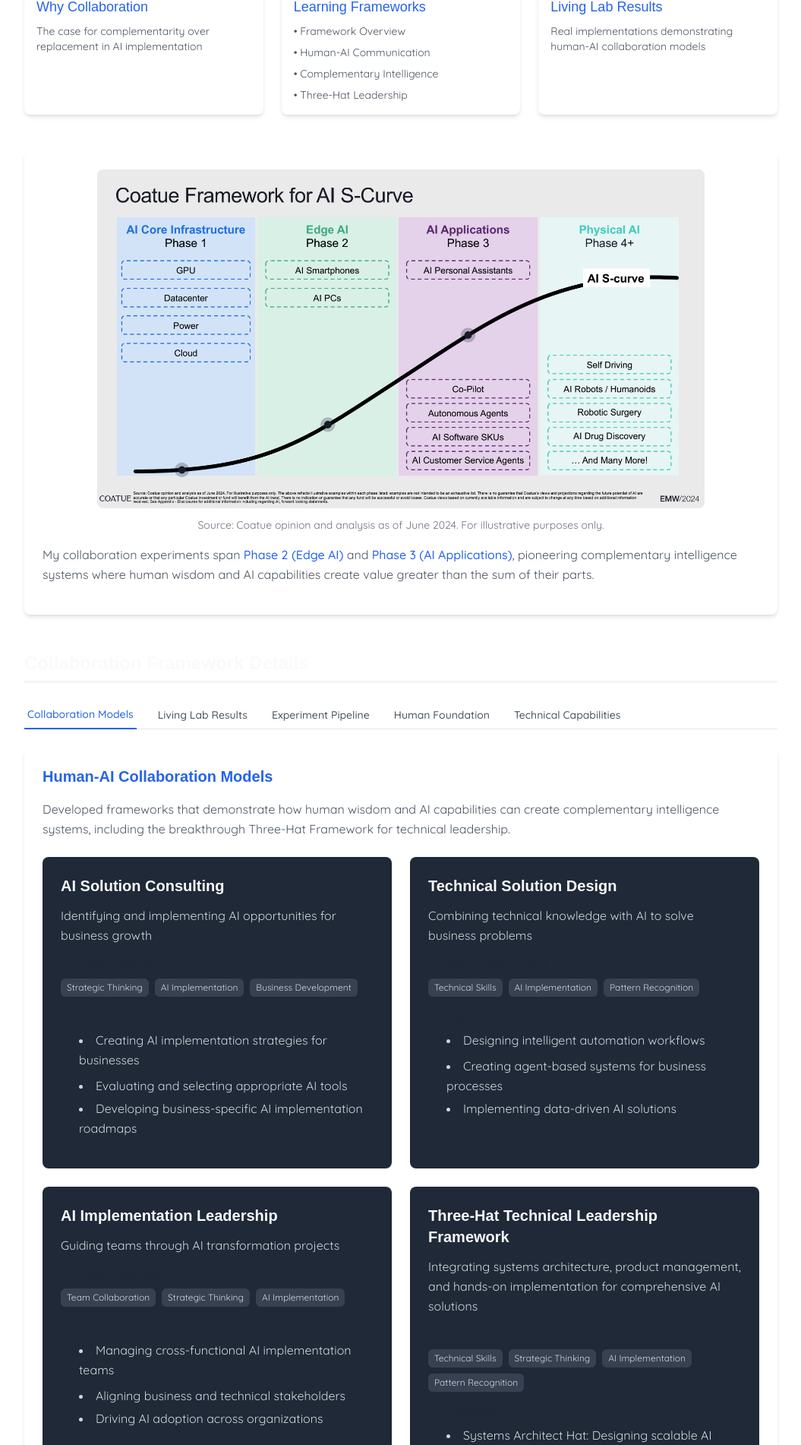
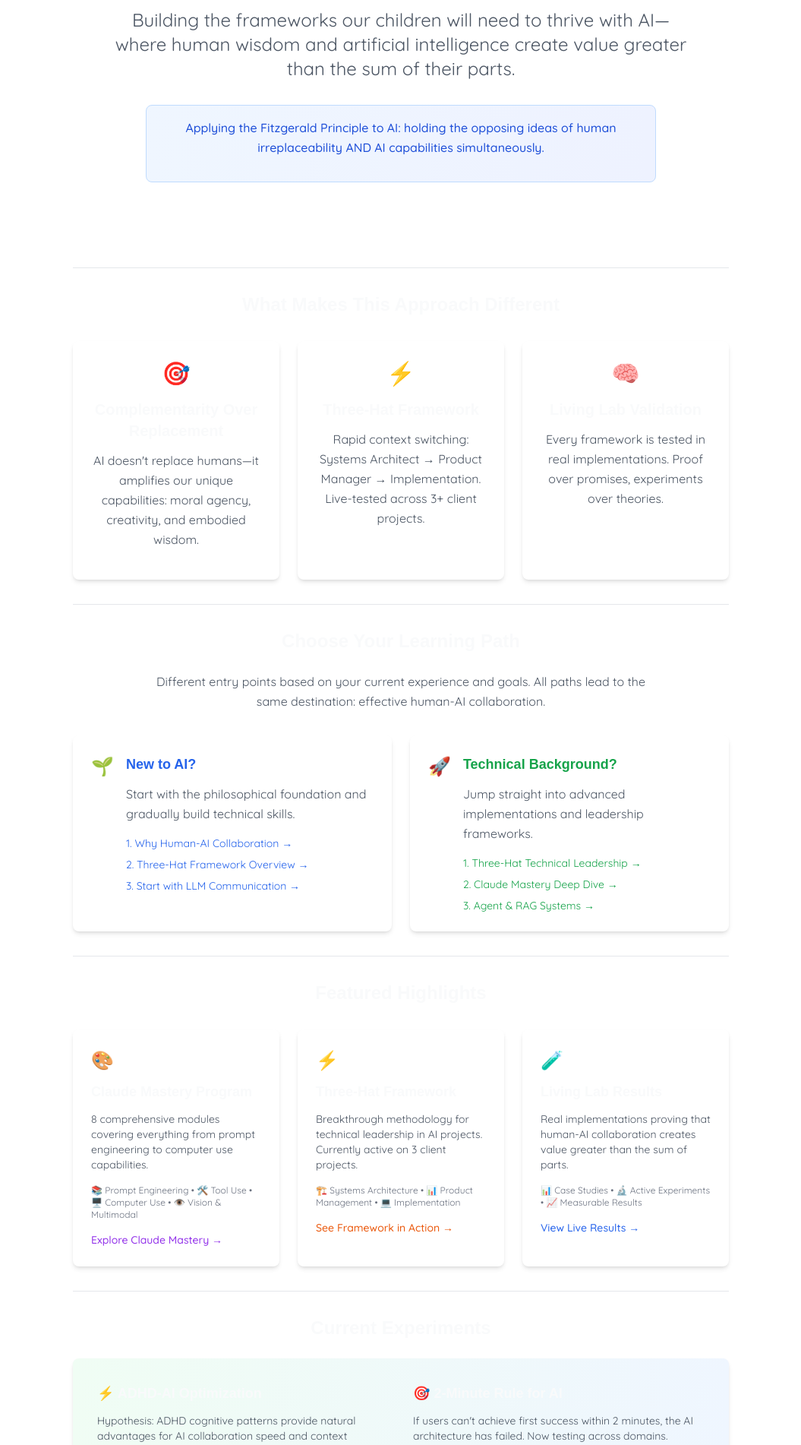
Before and after one commit to daveliew/my-portfolio, a Next.js app: page /ai-journey in a window 1280 px wide. Shown: the part 386-2288 px from the top of the page at 76% size, without its empty margins (112-1167 px from the left). Built offline with nearby package versions, Linux system fonts and the light colour scheme; a web font is replaced by a local one.

Commit message:
AI Journey page now serves as a compelling showcase that makes people want to explore your   deep content via the mega-menu, rather than burying it in tabs!

```diff
--- a/app/ai-journey/page.tsx
+++ b/app/ai-journey/page.tsx
@@ -1,215 +1,268 @@
 'use client';
 
-import { useState } from 'react';
+import React from 'react';
+import Link from 'next/link';
 import { motion } from 'framer-motion';
-import Image from 'next/image';
-import Link from 'next/link';
-import { PageLayout, Card, SectionHeader } from '@/components/common';
-import { sectionAnimation } from '@/utils/animations';
-import journeyData from '@/data/ai-journey.json';
-import { AIJourneyData, CaseStudy } from '@/types/ai-journey';
-import { SkillsMatrix, RoadmapTimeline, CaseStudyCard, FoundationSkills, CombinedCapabilities } from '../../components/skills';
+import { PageLayout, Card, CTAButton } from '@/components/common';
+import { fadeInUp, sectionAnimation } from '@/utils/animations';
 
 export default function AIJourneyPage() {
-  const [activeTab, setActiveTab] = useState<string>('combined');
-  const typedJourneyData = journeyData as AIJourneyData;
-  const { journey } = typedJourneyData;
-
   return (
     <PageLayout
-      title="Human-AI Collaboration Journey"
-      description="First-rate intelligence through productive tensions: Pioneering complementary intelligence systems through real-world experimentation and framework development"
-      maxWidth="5xl"
+      title="AI Journey"
+      description="Pioneering Human-AI Collaboration for the Next Generation"
+      maxWidth="4xl"
     >
+      {/* Hero Section */}
+      <section className="py-12 md:py-20">
+        <motion.div
+          {...fadeInUp()}
+          className="text-center"
+        >
+          <h1 className="text-4xl md:text-5xl font-bold mb-6">
+            Pioneering Human-AI Collaboration
+          </h1>
+          <p className="text-xl md:text-2xl text-gray-600 dark:text-gray-300 mb-8 max-w-3xl mx-auto">
+            Building the frameworks our children will need to thrive with AI—where human wisdom and artificial intelligence create value greater than the sum of their parts.
+          </p>
 
-      {/* AI Journey Navigation */}
+          {/* Fitzgerald Connection */}
+          <div className="max-w-2xl mx-auto mb-8 p-4 bg-gradient-to-r from-blue-50 to-indigo-50 dark:from-blue-900/20 dark:to-indigo-900/20 rounded-lg border border-blue-200 dark:border-blue-800">
+            <p className="text-blue-700 dark:text-blue-300 font-medium">
+              Applying the Fitzgerald Principle to AI: holding the opposing ideas of human irreplaceability AND AI capabilities simultaneously.
+            </p>
+          </div>
+        </motion.div>
+      </section>
+
+      {/* What Makes This Different */}
       <motion.section
         {...sectionAnimation(0)}
-        className="mb-12"
+        className="py-8 border-t border-gray-200 dark:border-gray-700"
       >
-        <SectionHeader title="Human-AI Collaboration Framework" />
-        <div className="grid grid-cols-1 md:grid-cols-3 gap-6">
-          <Link href="/ai-journey/why-ai">
-            <Card hover className="p-4 h-full">
-              <h3 className="text-lg font-medium text-blue-600 dark:text-blue-400 mb-2">Why Collaboration</h3>
-              <p className="text-gray-600 dark:text-gray-300 text-sm">The case for complementarity over replacement in AI implementation</p>
+        <h2 className="text-2xl font-semibold mb-8 text-center">What Makes This Approach Different</h2>
+
+        <div className="grid md:grid-cols-3 gap-6">
+          <Card className="p-6 text-center">
+            <div className="text-3xl mb-4">🎯</div>
+            <h3 className="text-xl font-semibold mb-3">Complementarity Over Replacement</h3>
+            <p className="text-gray-600 dark:text-gray-400">
+              AI doesn&apos;t replace humans—it amplifies our unique capabilities: moral agency, creativity, and embodied wisdom.
+            </p>
           </Card>
+
+          <Card className="p-6 text-center">
+            <div className="text-3xl mb-4">⚡</div>
+            <h3 className="text-xl font-semibold mb-3">Three-Hat Framework</h3>
+            <p className="text-gray-600 dark:text-gray-400">
+              Rapid context switching: Systems Architect → Product Manager → Implementation. Live-tested across 3+ client projects.
+            </p>
+          </Card>
+
+          <Card className="p-6 text-center">
+            <div className="text-3xl mb-4">🧠</div>
+            <h3 className="text-xl font-semibold mb-3">Living Lab Validation</h3>
+            <p className="text-gray-600 dark:text-gray-400">
+              Every framework is tested in real implementations. Proof over promises, experiments over theories.
+            </p>
+          </Card>
+        </div>
+      </motion.section>
+
+      {/* Choose Your Path */}
+      <motion.section
+        {...sectionAnimation(1)}
+        className="py-8 border-t border-gray-200 dark:border-gray-700"
+      >
+        <h2 className="text-2xl font-semibold mb-6 text-center">Choose Your Learning Path</h2>
+        <p className="text-center text-gray-600 dark:text-gray-400 mb-8 max-w-2xl mx-auto">
+          Different entry points based on your current experience and goals. All paths lead to the same destination: effective human-AI collaboration.
+        </p>
+
+        <div className="grid md:grid-cols-2 gap-6">
+          {/* New to AI */}
+          <Card hover className="p-6">
+            <div className="flex items-start space-x-4">
+              <div className="text-2xl">🌱</div>
+              <div className="flex-1">
+                <h3 className="text-lg font-semibold mb-3 text-blue-600 dark:text-blue-400">New to AI?</h3>
+                <p className="text-gray-600 dark:text-gray-400 mb-4">
+                  Start with the philosophical foundation and gradually build technical skills.
+                </p>
+                <div className="space-y-2">
+                  <Link
+                    href="/ai-journey/why-ai"
+                    className="block text-sm text-blue-600 dark:text-blue-400 hover:underline"
+                  >
+                    1. Why Human-AI Collaboration →
                   </Link>
-
-          <Card className="p-4">
-            <h3 className="text-lg font-medium text-blue-600 dark:text-blue-400 mb-2">Learning Frameworks</h3>
-            <div className="space-y-2 mt-2">
-              <Link href="/ai-journey/how-to-learn/overview" className="block text-gray-600 dark:text-gray-300 text-sm hover:text-blue-600 dark:hover:text-blue-400 transition-colors">
-                • Framework Overview
+                  <Link
+                    href="/ai-journey/how-to-learn/overview"
+                    className="block text-sm text-blue-600 dark:text-blue-400 hover:underline"
+                  >
+                    2. Three-Hat Framework Overview →
                   </Link>
-              <Link href="/ai-journey/how-to-learn/llm-handling" className="block text-gray-600 dark:text-gray-300 text-sm hover:text-blue-600 dark:hover:text-blue-400 transition-colors">
-                • Human-AI Communication
+                  <Link
+                    href="/ai-journey/how-to-learn/llm-handling"
+                    className="block text-sm text-blue-600 dark:text-blue-400 hover:underline"
+                  >
+                    3. Start with LLM Communication →
                   </Link>
-              <Link href="/ai-journey/how-to-learn/agent-rag" className="block text-gray-600 dark:text-gray-300 text-sm hover:text-blue-600 dark:hover:text-blue-400 transition-colors">
-                • Complementary Intelligence
-              </Link>
-              <Link href="/ai-journey/how-to-learn/technical-leadership" className="block text-gray-600 dark:text-gray-300 text-sm hover:text-blue-600 dark:hover:text-blue-400 transition-colors">
-                • Three-Hat Leadership
-              </Link>
+                </div>
+              </div>
             </div>
           </Card>
 
-          <Link href="/ai-journey/portfolio">
-            <Card hover className="p-4 h-full">
-              <h3 className="text-lg font-medium text-blue-600 dark:text-blue-400 mb-2">Living Lab Results</h3>
-              <p className="text-gray-600 dark:text-gray-300 text-sm">Real implementations demonstrating human-AI collaboration models</p>
+          {/* Technical Background */}
+          <Card hover className="p-6">
+            <div className="flex items-start space-x-4">
+              <div className="text-2xl">🚀</div>
+              <div className="flex-1">
+                <h3 className="text-lg font-semibold mb-3 text-green-600 dark:text-green-400">Technical Background?</h3>
+                <p className="text-gray-600 dark:text-gray-400 mb-4">
+                  Jump straight into advanced implementations and leadership frameworks.
+                </p>
+                <div className="space-y-2">
+                  <Link
+                    href="/ai-journey/how-to-learn/technical-leadership"
+                    className="block text-sm text-green-600 dark:text-green-400 hover:underline"
+                  >
+                    1. Three-Hat Technical Leadership →
+                  </Link>
+                  <Link
+                    href="/ai-journey/how-to-learn/claude-mastery"
+                    className="block text-sm text-green-600 dark:text-green-400 hover:underline"
+                  >
+                    2. Claude Mastery Deep Dive →
+                  </Link>
+                  <Link
+                    href="/ai-journey/how-to-learn/agent-rag"
+                    className="block text-sm text-green-600 dark:text-green-400 hover:underline"
+                  >
+                    3. Agent & RAG Systems →
+                  </Link>
+                </div>
+              </div>
+            </div>
           </Card>
-          </Link>
         </div>
       </motion.section>
 
-      {/* Coatue Framework Image */}
+      {/* Featured Highlights */}
       <motion.section
-        {...sectionAnimation(1)}
-        className="mb-12"
+        {...sectionAnimation(2)}
+        className="py-8 border-t border-gray-200 dark:border-gray-700"
       >
-        <Card className="p-6 bg-gray-50 dark:bg-gray-800">
-        <div className="relative">
-          <Image
-            src="/images/coatue_framework.png"
-            alt="Coatue Framework for AI S-Curve"
-            width={800}
-            height={450}
-            className="rounded-lg mx-auto"
-          />
+        <h2 className="text-2xl font-semibold mb-8 text-center">Featured Highlights</h2>
+
+        <div className="grid md:grid-cols-3 gap-6">
+          {/* Claude Mastery */}
+          <Card hover className="p-6">
+            <div className="text-2xl mb-3">🎨</div>
+            <h3 className="text-lg font-semibold mb-3">Claude Mastery Program</h3>
+            <p className="text-gray-600 dark:text-gray-400 mb-4 text-sm">
+              8 comprehensive modules covering everything from prompt engineering to computer use capabilities.
+            </p>
+            <div className="text-xs text-gray-500 dark:text-gray-400 mb-3">
+              📚 Prompt Engineering • 🛠️ Tool Use • 🖥️ Computer Use • 👁️ Vision & Multimodal
             </div>
-        <p className="text-sm text-gray-500 dark:text-gray-400 text-center mt-3">
-          Source: Coatue opinion and analysis as of June 2024. For illustrative purposes only.
+            <Link
+              href="/ai-journey/how-to-learn/claude-mastery"
+              className="text-purple-600 dark:text-purple-400 hover:underline text-sm font-medium"
+            >
+              Explore Claude Mastery →
+            </Link>
+          </Card>
+
+          {/* Three-Hat Framework */}
+          <Card hover className="p-6">
+            <div className="text-2xl mb-3">⚡</div>
+            <h3 className="text-lg font-semibold mb-3">Three-Hat Framework</h3>
+            <p className="text-gray-600 dark:text-gray-400 mb-4 text-sm">
+              Breakthrough methodology for technical leadership in AI projects. Currently active on 3 client projects.
             </p>
-        <p className="text-gray-600 dark:text-gray-300 mt-4">
-          My collaboration experiments span <span className="text-blue-600 dark:text-blue-400 font-medium">Phase 2 (Edge AI)</span> and
-          <span className="text-blue-600 dark:text-blue-400 font-medium"> Phase 3 (AI Applications)</span>, pioneering complementary intelligence systems
-          where human wisdom and AI capabilities create value greater than the sum of their parts.
+            <div className="text-xs text-gray-500 dark:text-gray-400 mb-3">
+              🏗️ Systems Architecture • 📊 Product Management • 💻 Implementation
+            </div>
+            <Link
+              href="/ai-journey/how-to-learn/technical-leadership"
+              className="text-orange-600 dark:text-orange-400 hover:underline text-sm font-medium"
+            >
+              See Framework in Action →
+            </Link>
+          </Card>
+
+          {/* Living Lab */}
+          <Card hover className="p-6">
+            <div className="text-2xl mb-3">🧪</div>
+            <h3 className="text-lg font-semibold mb-3">Living Lab Results</h3>
+            <p className="text-gray-600 dark:text-gray-400 mb-4 text-sm">
+              Real implementations proving that human-AI collaboration creates value greater than the sum of parts.
             </p>
+            <div className="text-xs text-gray-500 dark:text-gray-400 mb-3">
+              📊 Case Studies • 🔬 Active Experiments • 📈 Measurable Results
+            </div>
+            <Link
+              href="/ai-journey/portfolio"
+              className="text-blue-600 dark:text-blue-400 hover:underline text-sm font-medium"
+            >
+              View Live Results →
+            </Link>
+          </Card>
+        </div>
+      </motion.section>
+
+      {/* Current Experiments */}
+      <motion.section
+        {...sectionAnimation(3)}
+        className="py-8 border-t border-gray-200 dark:border-gray-700"
+      >
+        <h2 className="text-2xl font-semibold mb-6 text-center">Current Experiments</h2>
+
+        <Card className="p-8 bg-gradient-to-r from-green-50 to-blue-50 dark:from-green-900/20 dark:to-blue-900/20 border-green-200 dark:border-green-800">
+          <div className="grid md:grid-cols-2 gap-8">
+            <div>
+              <h3 className="text-lg font-semibold mb-3">⚡ ADHD-AI Optimization</h3>
+              <p className="text-gray-600 dark:text-gray-400 mb-2 text-sm">
+                Hypothesis: ADHD cognitive patterns provide natural advantages for AI collaboration speed and context switching.
+              </p>
+              <p className="text-sm text-orange-600 dark:text-orange-400 font-medium">
+                Status: Active research with preliminary validation
+              </p>
+            </div>
+
+            <div>
+              <h3 className="text-lg font-semibold mb-3">🎯 2-Minute Rule for AI</h3>
+              <p className="text-gray-600 dark:text-gray-400 mb-2 text-sm">
+                If users can&apos;t achieve first success within 2 minutes, the AI architecture has failed. Now testing across domains.
+              </p>
+              <p className="text-sm text-green-600 dark:text-green-400 font-medium">
+                Status: Proven in 3 implementations
+              </p>
+            </div>
+          </div>
         </Card>
       </motion.section>
 
-      {/* Tab Navigation */}
+      {/* CTA */}
       <motion.section
-        {...sectionAnimation(2)}
-        className="mb-8"
+        {...sectionAnimation(4)}
+        className="py-12 border-t border-gray-200 dark:border-gray-700 text-center"
       >
-        <SectionHeader title="Collaboration Framework Details" />
-        <div className="mb-6 border-b border-gray-200 dark:border-gray-700">
-          <nav className="flex flex-wrap space-x-4 md:space-x-6">
-            <button
-              onClick={() => setActiveTab('combined')}
-              className={`py-2 px-1 -mb-px font-medium text-sm ${
-                activeTab === 'combined'
-                  ? 'border-b-2 border-blue-600 dark:border-blue-400 text-blue-600 dark:text-blue-400'
-                  : 'text-gray-600 dark:text-gray-300 hover:text-blue-600 dark:hover:text-blue-400'
-              }`}
+        <h2 className="text-3xl font-bold mb-4">Ready to Pioneer?</h2>
+        <p className="text-lg mb-8 max-w-xl mx-auto text-gray-600 dark:text-gray-400">
+          Start your journey into human-AI collaboration. Every framework here is battle-tested and ready to implement.
+        </p>
+        <div className="flex flex-col sm:flex-row gap-4 justify-center">
+          <CTAButton href="/ai-journey/why-ai">
+            Start with Why AI
+          </CTAButton>
+          <Link
+            href="/ai-journey/how-to-learn/claude-mastery"
+            className="inline-flex items-center justify-center px-6 py-3 text-base font-medium rounded-md border-2 border-blue-600 text-blue-600 bg-transparent hover:bg-blue-50 dark:hover:bg-blue-900/20 transition-colors"
           >
-              Collaboration Models
-            </button>
-            <button
-              onClick={() => setActiveTab('casestudies')}
-              className={`py-2 px-1 -mb-px font-medium text-sm ${
-                activeTab === 'casestudies'
-                  ? 'border-b-2 border-blue-600 dark:border-blue-400 text-blue-600 dark:text-blue-400'
-                  : 'text-gray-600 dark:text-gray-300 hover:text-blue-600 dark:hover:text-blue-400'
-              }`}
-            >
-              Living Lab Results
-            </button>
-            <button
-              onClick={() => setActiveTab('roadmap')}
-              className={`py-2 px-1 -mb-px font-medium text-sm ${
-                activeTab === 'roadmap'
-                  ? 'border-b-2 border-blue-600 dark:border-blue-400 text-blue-600 dark:text-blue-400'
-                  : 'text-gray-600 dark:text-gray-300 hover:text-blue-600 dark:hover:text-blue-400'
-              }`}
-            >
-              Experiment Pipeline
-            </button>
-            <button
-              onClick={() => setActiveTab('foundation')}
-              className={`py-2 px-1 -mb-px font-medium text-sm ${
-                activeTab === 'foundation'
-                  ? 'border-b-2 border-blue-600 dark:border-blue-400 text-blue-600 dark:text-blue-400'
-                  : 'text-gray-600 dark:text-gray-300 hover:text-blue-600 dark:hover:text-blue-400'
-              }`}
-            >
-              Human Foundation
-            </button>
-            <button
-              onClick={() => setActiveTab('skills')}
-              className={`py-2 px-1 -mb-px font-medium text-sm ${
-                activeTab === 'skills'
-                  ? 'border-b-2 border-blue-600 dark:border-blue-400 text-blue-600 dark:text-blue-400'
-                  : 'text-gray-600 dark:text-gray-300 hover:text-blue-600 dark:hover:text-blue-400'
-              }`}
-            >
-              Technical Capabilities
-            </button>
-          </nav>
-        </div>
-
-        {/* Tab Content */}
-        <div className="mt-6">
-          {activeTab === 'combined' && (
-            <Card className="p-6">
-              <h3 className="text-xl font-semibold mb-4 text-blue-600 dark:text-blue-400">Human-AI Collaboration Models</h3>
-              <p className="text-gray-600 dark:text-gray-300 mb-6">
-                Developed frameworks that demonstrate how human wisdom and AI capabilities can create complementary
-                intelligence systems, including the breakthrough Three-Hat Framework for technical leadership.
-              </p>
-              <CombinedCapabilities combinedCapabilities={journey.combinedCapabilities} />
-            </Card>
-          )}
-
-          {activeTab === 'casestudies' && (
-            <Card className="p-6">
-              <h3 className="text-xl font-semibold mb-4 text-blue-600 dark:text-blue-400">Living Lab Results</h3>
-              <p className="text-gray-600 dark:text-gray-300 mb-6">
-                Real-world implementations that prove complementary intelligence models work. Each case study shows
-                how the Three-Hat Framework prevents technical debt while optimizing for human-AI collaboration.
-              </p>
-              <div className="grid grid-cols-1 md:grid-cols-2 gap-6">
-                {journey.casestudies.map((study: CaseStudy, index: number) => (
-                  <CaseStudyCard key={index} casestudy={study} />
-                ))}
-              </div>
-            </Card>
-          )}
-
-          {activeTab === 'roadmap' && (
-            <Card className="p-6">
-              <h3 className="text-xl font-semibold mb-4 text-blue-600 dark:text-blue-400">Experiment Pipeline</h3>
-              <p className="text-gray-600 dark:text-gray-300 mb-6">
-                Planned experiments to further develop human-AI collaboration models. Each milestone tests new
-                hypotheses about complementary intelligence and builds toward frameworks our children will need.
-              </p>
-              <RoadmapTimeline milestones={journey.roadmap} />
-            </Card>
-          )}
-
-          {activeTab === 'foundation' && (
-            <Card className="p-6">
-              <h3 className="text-xl font-semibold mb-4 text-blue-600 dark:text-blue-400">Human Foundation Skills</h3>
-              <p className="text-gray-600 dark:text-gray-300 mb-6">
-                The distinctly human capabilities that form the foundation for effective AI collaboration—pattern recognition,
-                strategic thinking, moral agency, and embodied wisdom that AI cannot replicate.
-              </p>
-              <FoundationSkills foundationSkills={journey.foundationSkills} />
-            </Card>
-          )}
-
-          {activeTab === 'skills' && (
-            <Card className="p-6">
-              <h3 className="text-xl font-semibold mb-4 text-blue-600 dark:text-blue-400">Technical Implementation Capabilities</h3>
-              <p className="text-gray-600 dark:text-gray-300 mb-6">
-                Technical skills that enable rapid prototyping and testing of human-AI collaboration models across
-                infrastructure, applications, and edge deployment scenarios.
-              </p>
-              <SkillsMatrix skillsMap={journey.skillsMap} />
-            </Card>
-          )}
+            Dive into Claude Mastery
+          </Link>
         </div>
       </motion.section>
     </PageLayout>
--- a/app/contact/page.tsx
+++ b/app/contact/page.tsx
@@ -1,6 +1,6 @@
 'use client';
 
-import React, { useEffect } from 'react';
+import React from 'react';
 import { motion } from 'framer-motion';
 import { PageLayout, Card } from '@/components/common';
 import { sectionAnimation } from '@/utils/animations';
```
Lines whose indentation alone changed are shown as unchanged.
